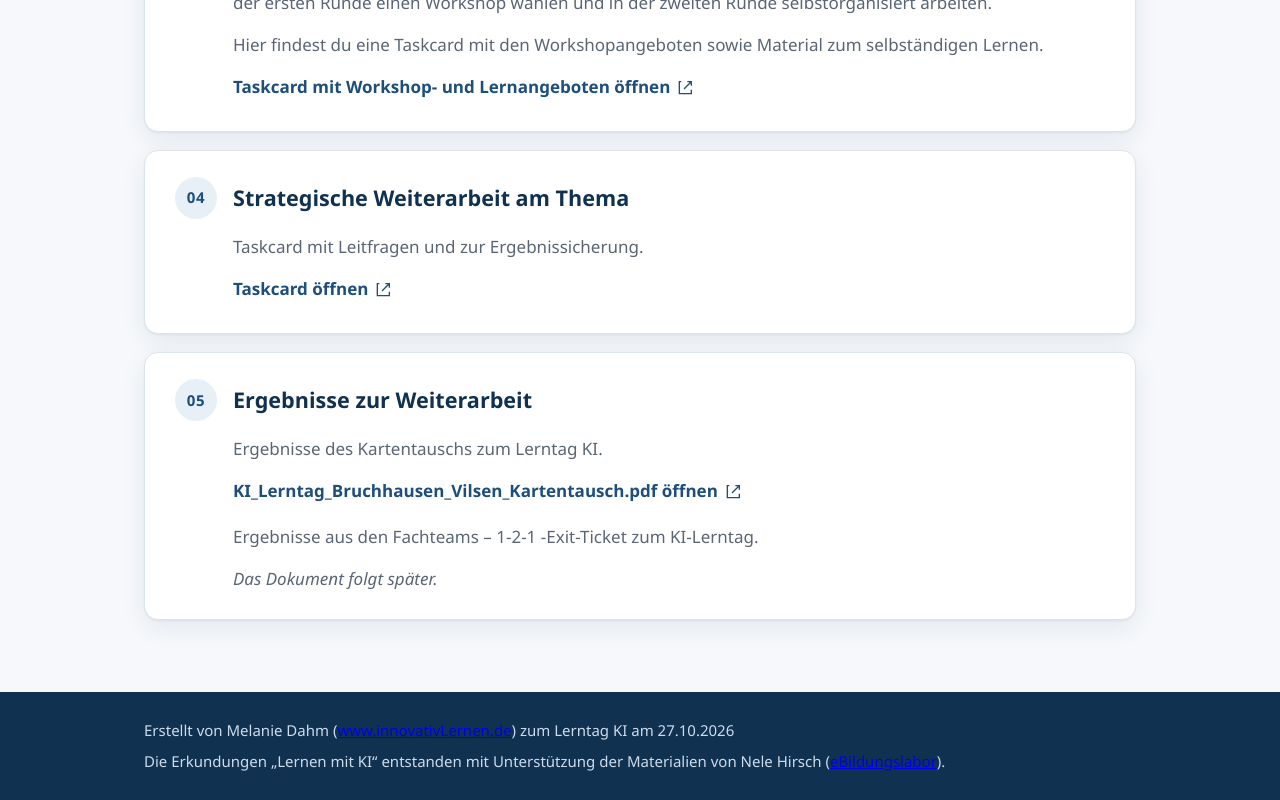
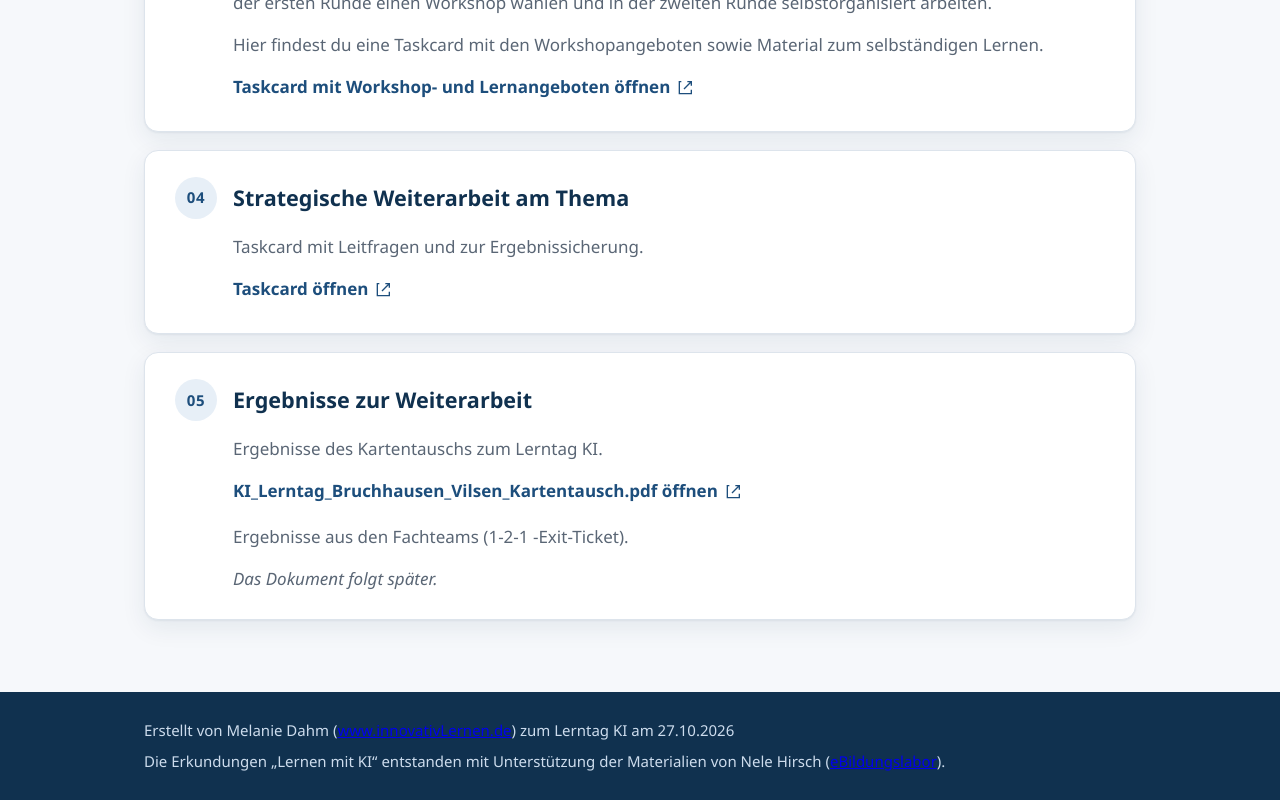
Before and after one commit to MelDahm/lerntag-ki-gymnasium-bruchhausen-vilsen, a plain HTML site: page index.html in a window 1280 px wide. Shown: the part 1203-2003 px from the top of the page. Drawn offline with Linux system fonts and the light colour scheme.

Commit message:
Boxtext zu Fachteams korrigiert

```diff
--- a/index.html
+++ b/index.html
@@ -190,7 +190,7 @@
                 <svg aria-hidden="true" viewBox="0 0 24 24" width="16" height="16"><path fill="currentColor" d="M14 3h7v7h-2V6.41l-9.29 9.3-1.42-1.42 9.3-9.29H14V3zm-9 2H3v16h16v-5h2v7H1V3h4z"/></svg>
               </a>
             </p>
-            <p class="card-text">Ergebnisse aus den Fachteams &ndash; 1-2-1 -Exit-Ticket zum KI-Lerntag.</p>
+            <p class="card-text">Ergebnisse aus den Fachteams (1-2-1 -Exit-Ticket).</p>
             <p class="card-text"><em>Das Dokument folgt später.</em></p>
           </div>
         </article>
```
